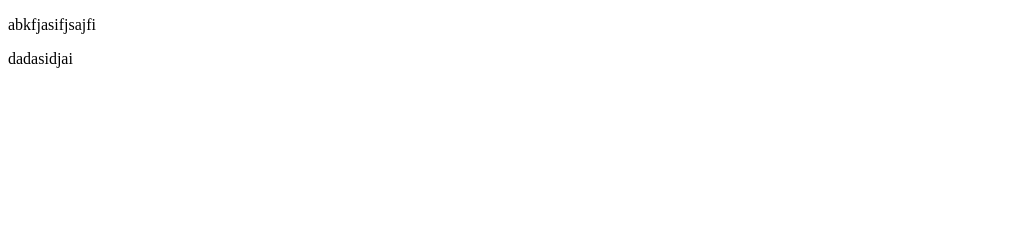
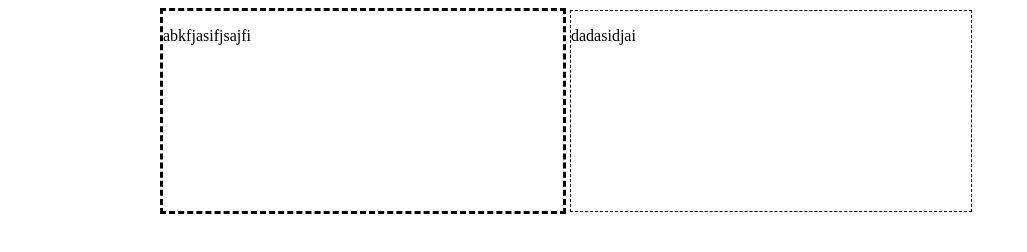
Before and after one commit to CorneliaBeaP/ProjectNature, a plain HTML site: page index.html in a window 1280 px wide. Shown: the whole page, without its empty margins (0-1027 px from the left). Drawn offline with Linux system fonts and the light colour scheme.

Commit message:
not centered

```diff
--- a/index.html
+++ b/index.html
@@ -3,6 +3,7 @@
 <head>
     <meta charset="UTF-8">
     <meta name="viewport" content="width=device-width, initial-scale=1.0">
+    <link rel="stylesheet" href="style.css">
     <title>Document</title>
 </head>
 <body>
--- a/style.css
+++ b/style.css
@@ -1,12 +1,23 @@
+
+
 #container {
     width: 960px;
     margin: auto;
 }
 
 #products {
+    margin: auto;
+    border-style: dashed;
+    width: 400px;
+    height: 200px;
     display: inline-block;
 }
 
 #cart {
+    margin: auto;
+    border-width: 1px;
+    border-style: dashed;
+    width: 400px;
+    height: 200px;
     display: inline-block;
 }
```
